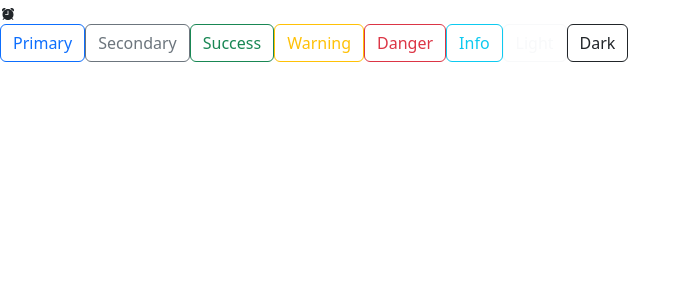
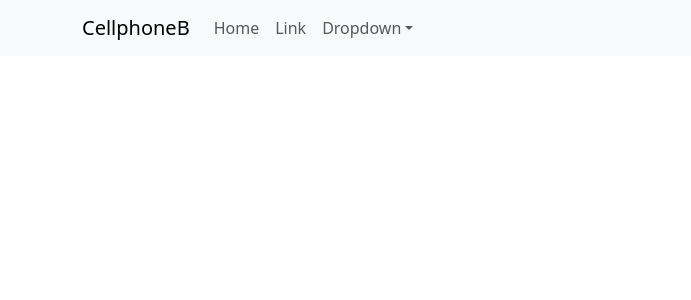
Before and after one commit to xacthu1800/DoAn_2151012001_Bin, a React (Create React App) app in the folder my-app/: page / in a window 1280 px wide. Shown: the top 300 px of the page, without its empty margins (0-691 px from the left). Built offline with nearby package versions, Linux system fonts and the light colour scheme.

Commit message:
add nav-bar  basic

```diff
--- a/my-app/src/App.js
+++ b/my-app/src/App.js
@@ -1,32 +1,10 @@
 import React from 'react'
-import { IoIosAlarm } from "react-icons/io";
-
-
-import Button from 'react-bootstrap/Button';
-
-function OutlineTypesExample() {
-  return (
-    <div>
-      <Button variant="outline-primary">Primary</Button>
-      <Button variant="outline-secondary">Secondary</Button>
-      <Button variant="outline-success">Success</Button>
-      <Button variant="outline-warning">Warning</Button>
-      <Button variant="outline-danger">Danger</Button>
-      <Button variant="outline-info">Info</Button>
-      <Button variant="outline-light">Light</Button>
-      <Button variant="outline-dark">Dark</Button>
-    </div>
-  );
-}
-
-
+import NavBar from './components/NavigationBar.js'
 
 const App = () => {
   return (
     <>
-      <IoIosAlarm />
-
-      <OutlineTypesExample />
+      <NavBar />
     </>
   )
 }
--- /dev/null
+++ b/my-app/src/components/NavigationBar.js
@@ -0,0 +1,37 @@
+import Container from 'react-bootstrap/Container';
+import Nav from 'react-bootstrap/Nav';
+import Navbar from 'react-bootstrap/Navbar';
+import NavDropdown from 'react-bootstrap/NavDropdown';
+
+const NavigationBar = () => {
+    return (
+
+        <Navbar expand="lg" className="bg-body-tertiary">
+          <Container>
+            <Navbar.Brand href="#home">CellphoneB</Navbar.Brand>
+            <Navbar.Toggle aria-controls="basic-navbar-nav" />
+
+            <Navbar.Collapse id="basic-navbar-nav">
+              <Nav className="me-auto">
+                <Nav.Link href="#home">Home</Nav.Link>
+                <Nav.Link href="#link">Link</Nav.Link>
+                <NavDropdown title="Dropdown" id="basic-nav-dropdown">
+                  <NavDropdown.Item href="#action/3.1">Action</NavDropdown.Item>
+                  <NavDropdown.Item href="#action/3.2">
+                    Another action
+                  </NavDropdown.Item>
+                  <NavDropdown.Item href="#action/3.3">Something</NavDropdown.Item>
+                  <NavDropdown.Divider />
+                  <NavDropdown.Item href="#action/3.4">
+                    Separated link
+                  </NavDropdown.Item>
+                </NavDropdown>
+
+              </Nav>
+            </Navbar.Collapse>
+          </Container>
+        </Navbar>
+      );
+}
+
+export default NavigationBar
```
Also changed, not shown: my-app/src/components/NavigationBar.Category.js (added, +10 -0 lines).
